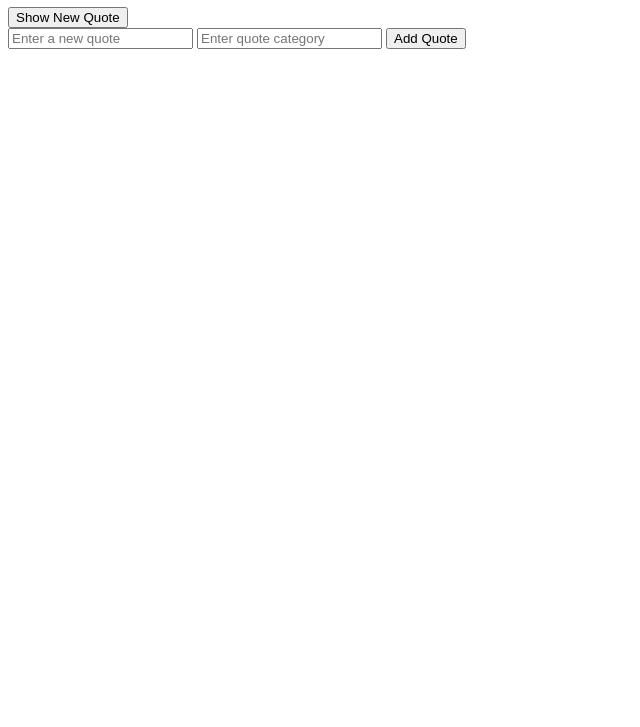
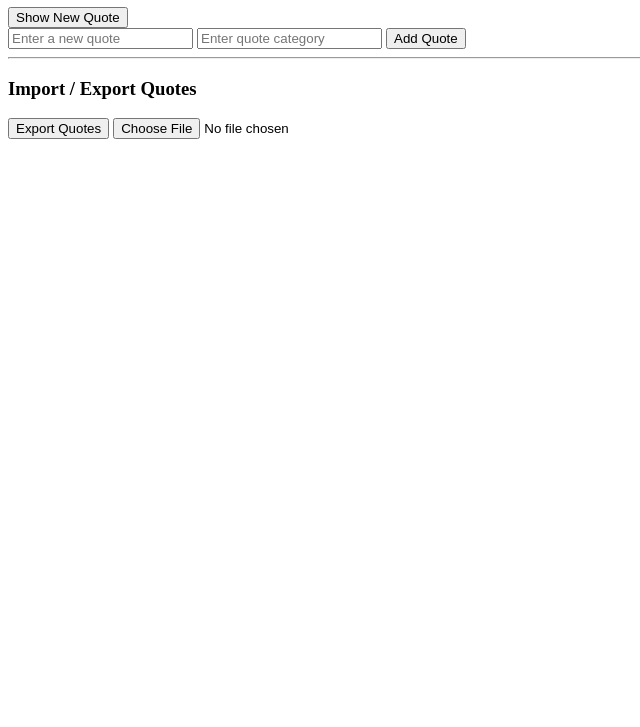
Before and after one commit to Timbo016/alx_fe_javascript, a plain HTML site: page dom-manipulation/index.html in a window 1280 px wide. Shown: the part 73-800 px from the top of the page, without its empty margins (0-640 px from the left). Drawn offline with Linux system fonts and the light colour scheme.

Commit message:
Update index.html

```diff
--- a/dom-manipulation/index.html
+++ b/dom-manipulation/index.html
@@ -11,12 +11,18 @@
   <div id="quoteDisplay"></div>
   <button id="newQuote">Show New Quote</button>
 
-
   <div>
     <input id="newQuoteText" type="text" placeholder="Enter a new quote" />
     <input id="newQuoteCategory" type="text" placeholder="Enter quote category" />
     <button onclick="addQuote()">Add Quote</button>
   </div>
 
+  <hr>
+  <h3>Import / Export Quotes</h3>
+
+  <!-- EXACT text required -->
+  <button id="exportQuotes" onclick="exportToJsonFile()">Export Quotes</button>
+
+  <input type="file" id="importFile" accept=".json" onchange="importFromJsonFile(event)" />
 </body>
 </html>
```
Lines whose indentation alone changed are shown as unchanged.
